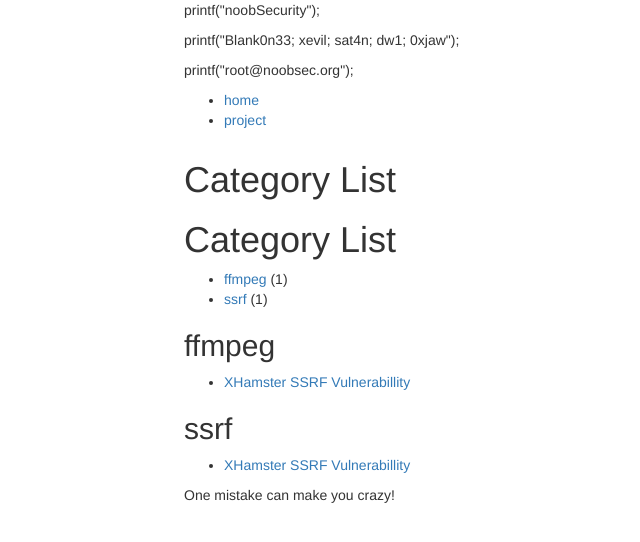
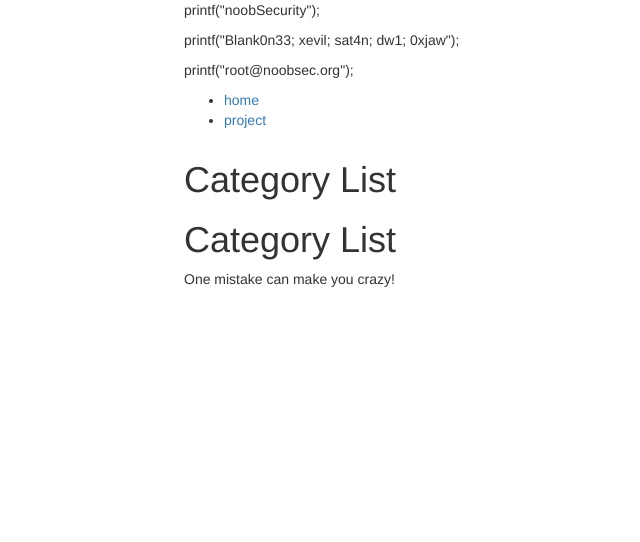
Before and after one commit to aryanrtm/noobsec.github.io, a Jekyll site: the page built from category.md, in a window 1280 px wide. Shown: the top 542 px of the page, without its empty margins (81-721 px from the left). Built offline with Jekyll 4.4.1, drawn with Linux system fonts in a browser that asks for light colours; nearby versions of some CDN libraries; library files that are not in the unit come from our copies.

Commit message:
Update 2017-08-18-xhamster-ssrf-vulnerabillity.md

```diff
--- a/_posts/2017-08-18-xhamster-ssrf-vulnerabillity.md
+++ b/_posts/2017-08-18-xhamster-ssrf-vulnerabillity.md
@@ -1,9 +1,6 @@
 ---
 layout: project
 title: XHamster SSRF Vulnerabillity
-author: xhellc0de
-category: penetration testing
-tags: [ssrf, ffmpeg]
 ---
 
 XHamster merupakan situs streaming video dewasa yang cukup besar. Konten-konten **menarik** pada situs tersebut merupakan kontribusi dari para member XHamster, dengan kata lain, para member *meng-upload* video mereka ke situs tersebut. Bagi para *Bounty Hunter*, fitur *upload* terlihat seperti tambang emas yang siap untuk digali :) Maka dari itu, kami pun tertarik untuk mencoba mencari celah keamanan pada situs XHamster.
```
